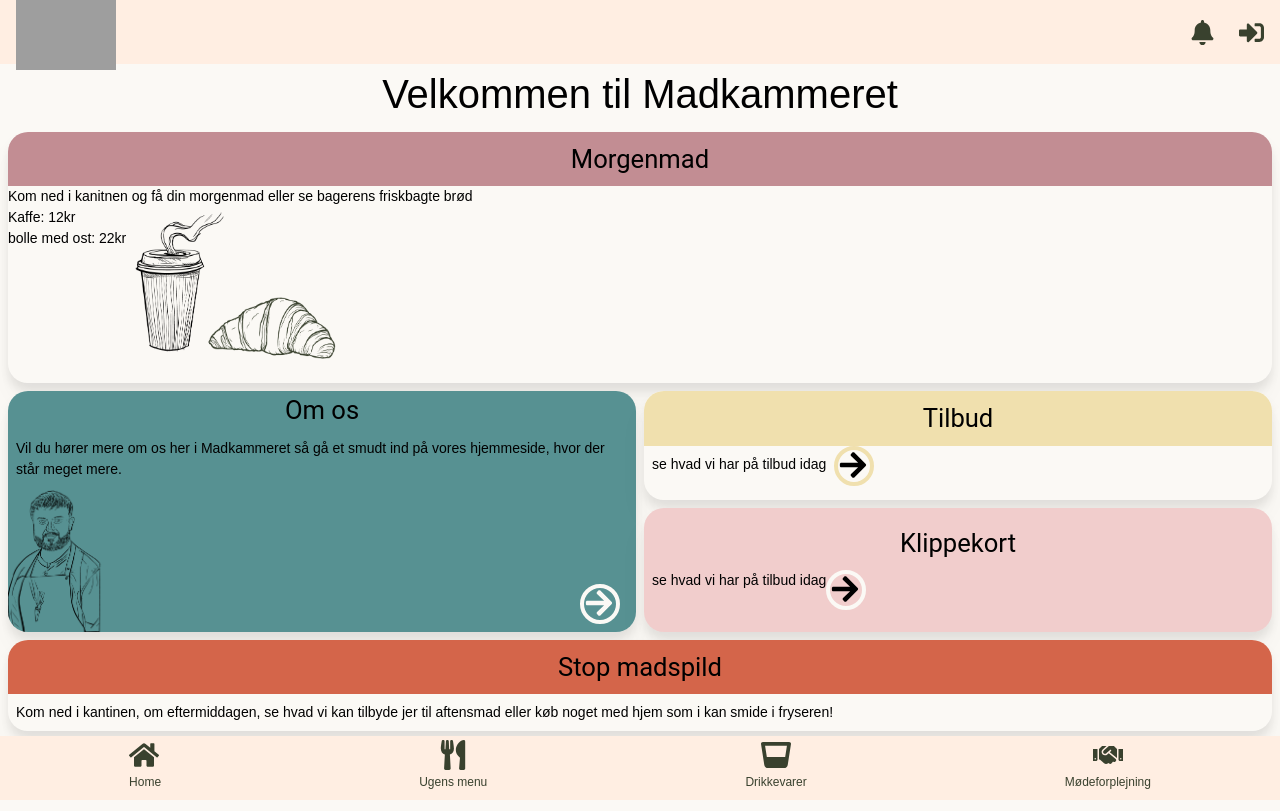
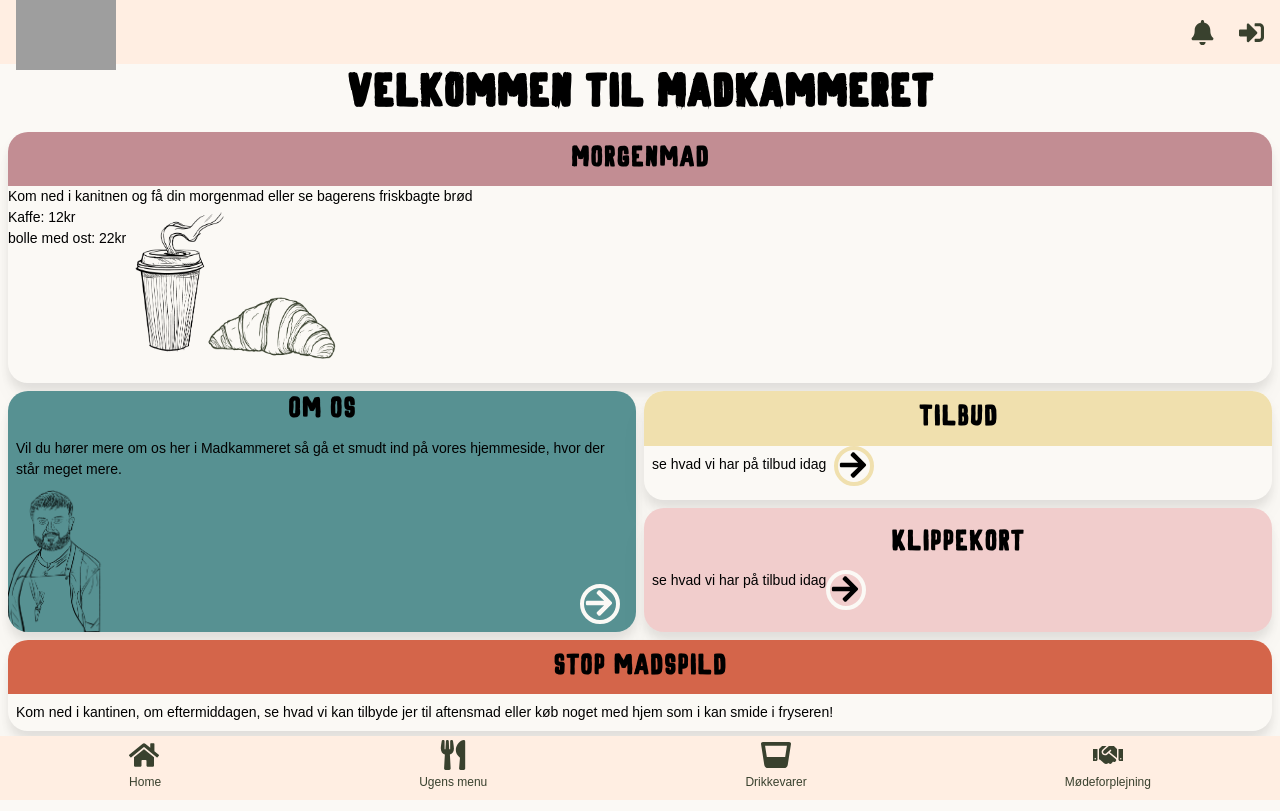
Before and after one commit to MortenKirch/advanced-frontend, a Next.js app: page / in a window 1280 px wide. Built offline with nearby package versions, Linux system fonts and the light colour scheme; grey boxes are pictures that could not be loaded.

Commit message:
MorningBrew Font

```diff
--- a/app/globals.css
+++ b/app/globals.css
@@ -7,12 +7,13 @@
   --foreground: #171717;
 }
 
-@media (prefers-color-scheme: dark) {
-  :root {
-    --background: #0a0a0a;
-    --foreground: #ededed;
-  }
+
+@font-face {
+  font-family: 'morningbrew';
+  src: url('./fonts/MorningBrew-Regular.otf') format('opentype');
+
 }
+
 
 body {
 
@@ -22,9 +23,11 @@ body {
 h1{
   font-size: 2.5rem;
 text-align: center;
+font-family: 'morningbrew', sans-serif;
+font-weight: bold;
 }
 h2{
-  font-family: "morning-brew", "Roboto",sans-serif;
+  font-family: "morningbrew", "Roboto", sans-serif;
   font-size: 1.6rem;
   text-align: center;
 }
--- a/app/page.jsx
+++ b/app/page.jsx
@@ -4,7 +4,7 @@ import { FaArrowRight } from "react-icons/fa";
 export default function Page() {
   return (
     <>
-    <h1 className="text-center">Velkommen til Madkammeret</h1>
+    <h1 className="text-center font-morningbrew">Velkommen til Madkammeret</h1>
 
     <section className="grid grid-row-4 grid-cols-2 gap-2 m-2">
 
--- a/tailwind.config.js
+++ b/tailwind.config.js
@@ -17,8 +17,11 @@ module.exports = {
         butter: '#F0E0AE',
         blush: '#F1CDCC',
         white: "#FBF9F5",
-        cream: '#FFEEE2', // New soft cream color
-        forest: '#39412E', // New dark green/forest color
+        cream: '#FFEEE2',
+        forest: '#39412E',
+      },
+      fontFamily: {
+        morningbrew: ['morningbrew', 'sans-serif'],
       },
       borderRadius: {
 
```
Also changed, not shown: app/fonts/MorningBrew-Regular.otf (added).
